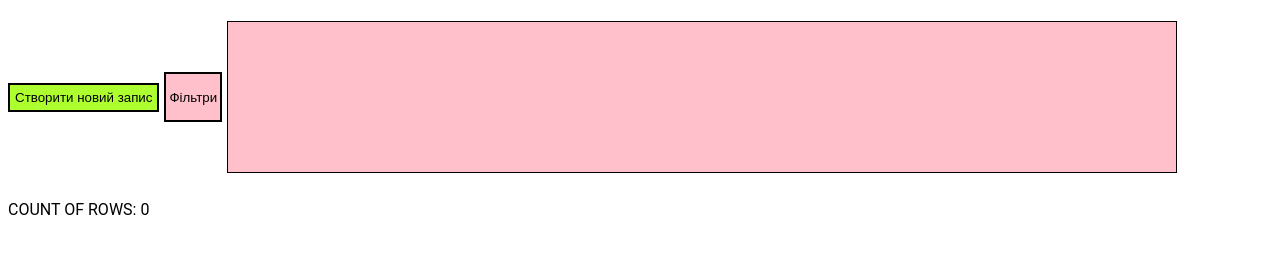
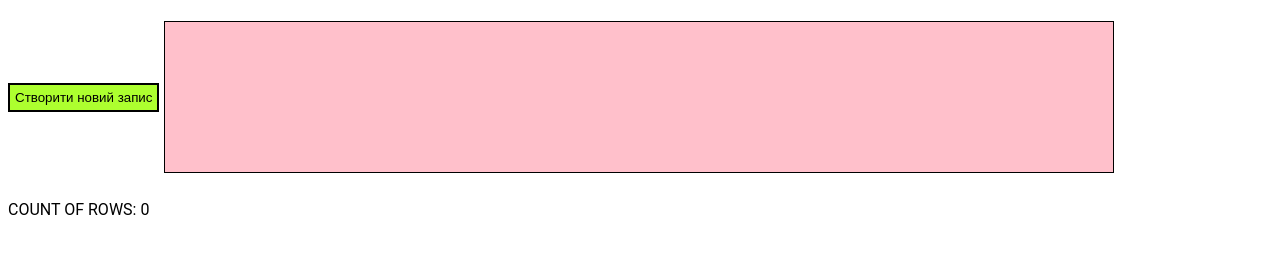
Before and after one commit to thelastdanceq/course-work, a plain HTML site: page client/statystic/statystic.html in a window 1280 px wide. Shown: the part 193-446 px from the top of the page. Drawn offline with Linux system fonts and the light colour scheme; no server answers.

Commit message:
delete filter btn

```diff
--- a/client/statystic/statystic.html
+++ b/client/statystic/statystic.html
@@ -23,7 +23,6 @@
     </div>
     <div id="functions">
         <button id='add-new'>Створити новий запис</button>
-        <button id='filter-btn'>Фільтри</button>
         <div id="filters"></div>
     </div>
     <span>COUNT OF ROWS: <span id="rows-count">0</span></span>
```
